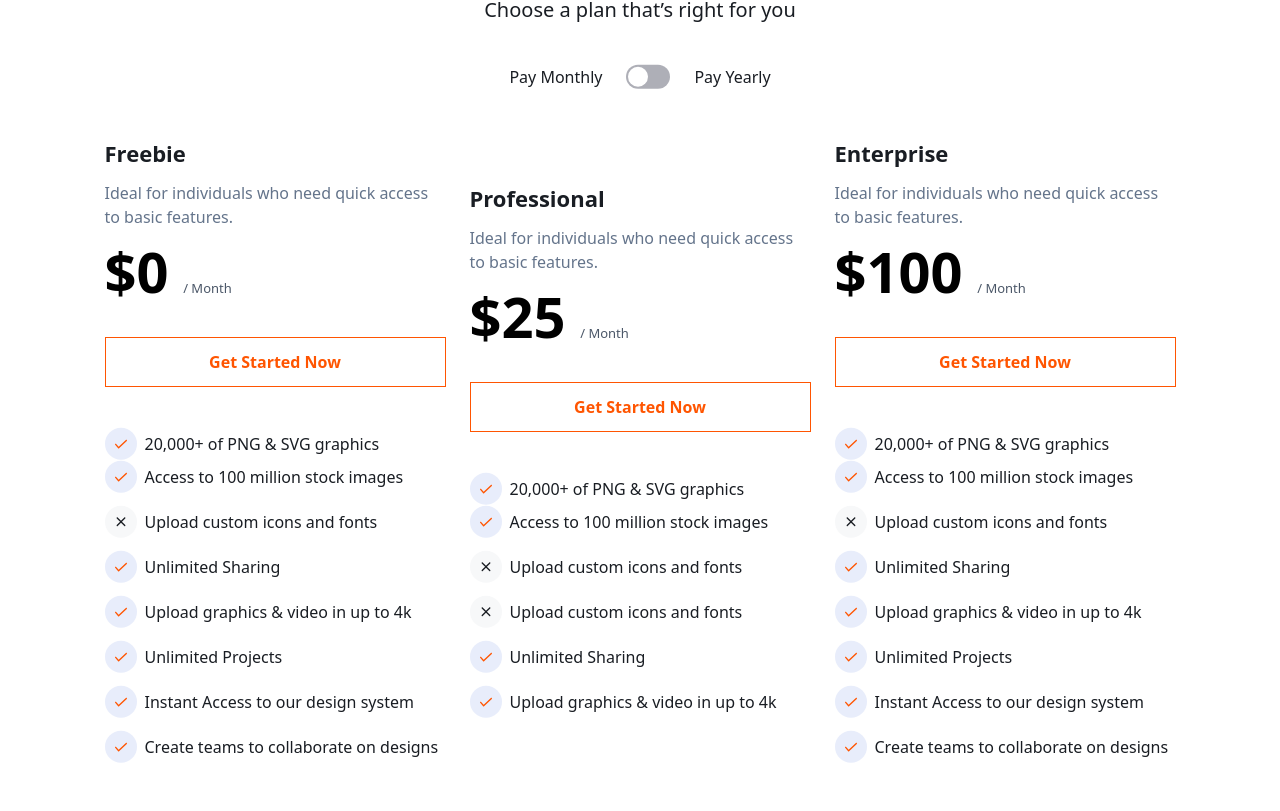
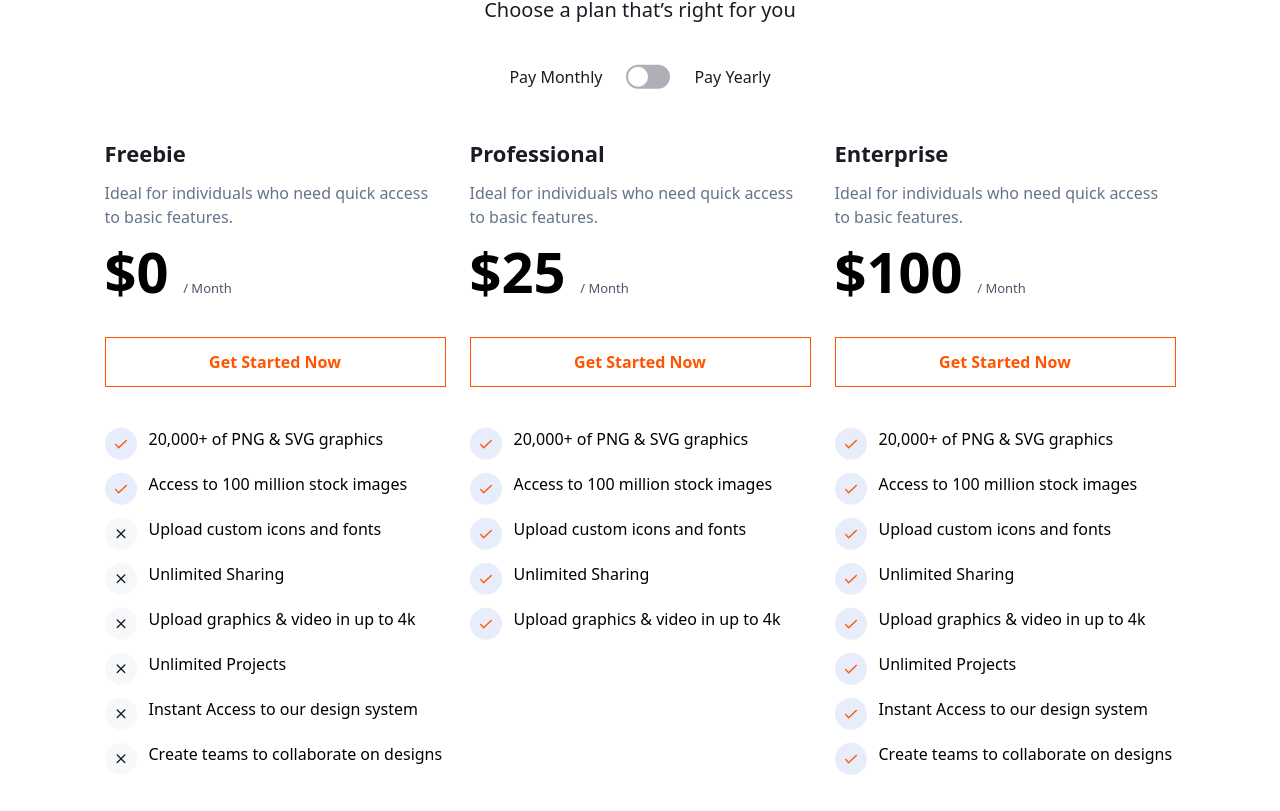
Before and after one commit to mohitgoyat525/react-test, a React (Create React App) app: page / in a window 1280 px wide. Shown: the part 1529-2340 px from the top of the page. Built offline with nearby package versions, Linux system fonts and the light colour scheme.

Commit message:
add-changes

```diff
--- a/src/components/common/Footer.jsx
+++ b/src/components/common/Footer.jsx
@@ -10,7 +10,7 @@ function Footer() {
             <div className='flex max-w-[1140px] mx-auto flex-wrap max-lg:gap-10'>
                 <div className='w-1/2 max-lg:w-full'>
                     <p className=  {`${location === "/"
-                        ? "text-[38px] text-[#FF5501] font-bold  max-xl:text-center"
+                        ? "text-[38px] text-[#FF5501] font-bold  max-xl:text-center rounded-t-[30px]"
                         : "text-[38px] text-[#007AFF] font-bold max-xl:text-center"
                         }`}>Logo <span className='text-white'>Here</span></p>
                     <p className='max-lg:text-center max-md:mx-auto max-w-[431px] opacity-70 mt-4 text-white'>Lorem ipsum dolor sit amet consectetur. Metus mattis cum sem integer est. Amet fringilla tristique hendrerit vestibulum diam est penatibus interdum imperdiet. Duis ut libero suspendisse arcu erat. Pulvinar in est.</p>
--- a/src/components/common/Helper.jsx
+++ b/src/components/common/Helper.jsx
@@ -2,12 +2,12 @@ import treeOne from '../../assets/images/png/jpg/tree-img-one.png'
 import treeTwo from '../../assets/images/png/jpg/tree-img-two.png'
 import treeThree from '../../assets/images/png/jpg/tree-img-three.png'
 import treeFour from '../../assets/images/png/jpg/tree-img-four.png'
-import { CheckBox } from './Icon';
+import { CancelBox, CheckBox } from './Icon';
 
 export const CARD_DATA = [
   {
     heading: "Lorem ipsum",
-    para: "We have developed, capitalized, advised, and invested in $XXXmm of renewable energy projects over our careers.",
+    para: "We have developed, capitalized, advised, and invested in $XXXmm of renewable energy projects over our careers. read more",
   },
 ];
 
@@ -45,31 +45,31 @@ export const PAY_CARD_DATA = [
     amountText: "$0",
     month: '/ Month',
     btn: 'Get Started Now',
-    paratextone:'20,000+ of PNG & SVG graphics',
-    paratexttwo: 'Access to 100 million stock images',
-    PayContent: [
-      { paratextthree: 'Upload custom icons and fonts'},
-      { paratextfour: 'Unlimited Sharing'},
-      { paratextfive: 'Upload graphics & video in up to 4k'},
-      { paratextsix: 'Unlimited Projects'},
-      { paratextseven: 'Instant Access to our design system'},
-      { paratexteight: 'Create teams to collaborate on designs'},
+    payContent: [
+      { icon: <CheckBox/>, para: '20,000+ of PNG & SVG graphics' },
+      { icon: <CheckBox/>, para: 'Access to 100 million stock images' },
+      { icon: <CancelBox/>, para: 'Upload custom icons and fonts' },
+      { icon: <CancelBox/>, para: 'Unlimited Sharing' },
+      { icon: <CancelBox/>, para: 'Upload graphics & video in up to 4k' },
+      { icon: <CancelBox/>, para: 'Unlimited Projects' },
+      { icon: <CancelBox/>, para: 'Instant Access to our design system' },
+      { icon: <CancelBox/>, para: 'Create teams to collaborate on designs' },
     ]
   },
-   {
-     heading: "Professional",
+  {
+    heading: "Professional",
     para: "Ideal for individuals who need quick access to basic features.",
     amountText: "$25",
     month: '/ Month',
     btn: 'Get Started Now',
     paratextone: '20,000+ of PNG & SVG graphics',
     paratexttwo: 'Access to 100 million stock images',
-     PayContent: [
-
-    { paratextthree: 'Upload custom icons and fonts'},
-      { paratextthree: 'Upload custom icons and fonts' },
-      { paratextfour: 'Unlimited Sharing' },
-      { paratextfive: 'Upload graphics & video in up to 4k' },
+    payContent: [
+      { icon: <CheckBox/>, para: '20,000+ of PNG & SVG graphics' },
+      { icon: <CheckBox/>, para: 'Access to 100 million stock images' },
+      { icon: <CheckBox/>, para: 'Upload custom icons and fonts' },
+      { icon: <CheckBox/>, para: 'Unlimited Sharing' },
+      { icon: <CheckBox/>, para: 'Upload graphics & video in up to 4k' },
     ]
   },
   {
@@ -80,13 +80,15 @@ export const PAY_CARD_DATA = [
     btn: 'Get Started Now',
     paratextone: '20,000+ of PNG & SVG graphics',
     paratexttwo: 'Access to 100 million stock images',
-    PayContent: [
-      { paratextthree: 'Upload custom icons and fonts' },
-      { paratextfour: 'Unlimited Sharing' },
-      { paratextfive: 'Upload graphics & video in up to 4k' },
-      { paratextsix: 'Unlimited Projects' },
-      { paratextseven: 'Instant Access to our design system' },
-      { paratexteight: 'Create teams to collaborate on designs' },
+    payContent: [
+      { icon: <CheckBox/>, para: '20,000+ of PNG & SVG graphics' },
+      { icon: <CheckBox/>, para: 'Access to 100 million stock images' },
+      { icon: <CheckBox/>, para: 'Upload custom icons and fonts' },
+      { icon: <CheckBox/>, para: 'Unlimited Sharing' },
+      { icon: <CheckBox/>, para: 'Upload graphics & video in up to 4k' },
+      { icon: <CheckBox/>, para: 'Unlimited Projects' },
+      { icon: <CheckBox/>, para: 'Instant Access to our design system' },
+      { icon: <CheckBox/>, para: 'Create teams to collaborate on designs' },
     ]
   }
 ]
--- a/src/components/common/Hero.jsx
+++ b/src/components/common/Hero.jsx
@@ -12,7 +12,7 @@ const Hero = () => {
       <div
         className={`${
           location === "/"
-            ? "flex items-center justify-center bg-red-500 min-h-screen flex-col rounded-es-[33px] rounded-e-[33px]"
+            ? "flex items-center justify-center bg-red-500 min-h-screen flex-col rounded-es-[33px] rounded-b-[33px]"
             : "flex items-center justify-center bg-[#01A4FFBD] min-h-screen flex-col"
         }`}
       >
--- a/src/components/home/PowerFull.jsx
+++ b/src/components/home/PowerFull.jsx
@@ -24,60 +24,17 @@ const PowerFull = () => {
           <p className="font-normal text-base text-[#191D23]">Pay Yearly</p>
         </div>
       </div>
-      <div className="flex items-center justify-center gap-6 mt-12 max-xl:mt-7 max-md:mt-4 flex-wrap pb-24 max-md:pb-10 max-sm:pb-5">
+      <div className="flex items-start justify-center gap-6 mt-12 max-xl:mt-7 max-md:mt-4 flex-wrap pb-24 max-md:pb-10 max-sm:pb-5">
         {PAY_CARD_DATA.map((data, i) => (
           <div key={i} className="">
             <CommonPayCardHeading CommonPayCardHeadingText={data.heading} />
             <CommonPayParaText CommonPayParaContent={data.para} />
             <CommonAmount PayAmount={data.amountText} MonthText={data.month} />
             <CommonPaybtn PayCardBtn={data.btn} />
-            <p className="flex items-center gap-2">
-              <CheckBox />
-              <CommonPayFeature CommonPayFeature={data.paratextone} />
-            </p>
-            <p className="flex items-center gap-2">
-              <CheckBox />
-              <CommonPayFeature CommonPayFeature={data.paratexttwo} />
-            </p>
-            {data.PayContent.map((obj, idx) => (
-              <div key={idx}>
-                {obj.paratextthree && (
-                  <p className="flex items-center pt-3 gap-2">
-                    <CancelBox />
-                    <CommonPayFeature CommonPayFeature={obj.paratextthree} />
-                  </p>
-                )}
-                {obj.paratextfour && (
-                  <p className="flex items-center pt-3 gap-2">
-                    <CheckBox />
-                    <CommonPayFeature CommonPayFeature={obj.paratextfour} />
-                  </p>
-                )}
-                {obj.paratextfive && (
-                  <p className="flex items-center pt-3 gap-2">
-                    <CheckBox />
-                    <CommonPayFeature CommonPayFeature={obj.paratextfive} />
-                  </p>
-                )}
-                {obj.paratextsix && (
-                  <p className='flex items-center pt-3 gap-2'>
-                    <CheckBox />
-                    <CommonPayFeature CommonPayFeature={obj.paratextsix} />
-                  </p>
-                )}
-                {obj.paratextseven && (
-                  <p className='flex items-center pt-3 gap-2'>
-                    <CheckBox />
-                    <CommonPayFeature CommonPayFeature={obj.paratextseven} />
-                  </p>
-                )}
-                {obj.paratexteight && (
-                  <p className='flex items-center pt-3 gap-2'>
-                    <CheckBox />
-                    <CommonPayFeature CommonPayFeature={obj.paratexteight} />
-                  </p>
-                )}
-
+            {data.payContent.map((obj, idx) => (
+              <div className='flex gap-3 mb-3' key={idx}>
+                {obj.icon}
+                {obj.para}
               </div>
             ))}
           </div>
```
